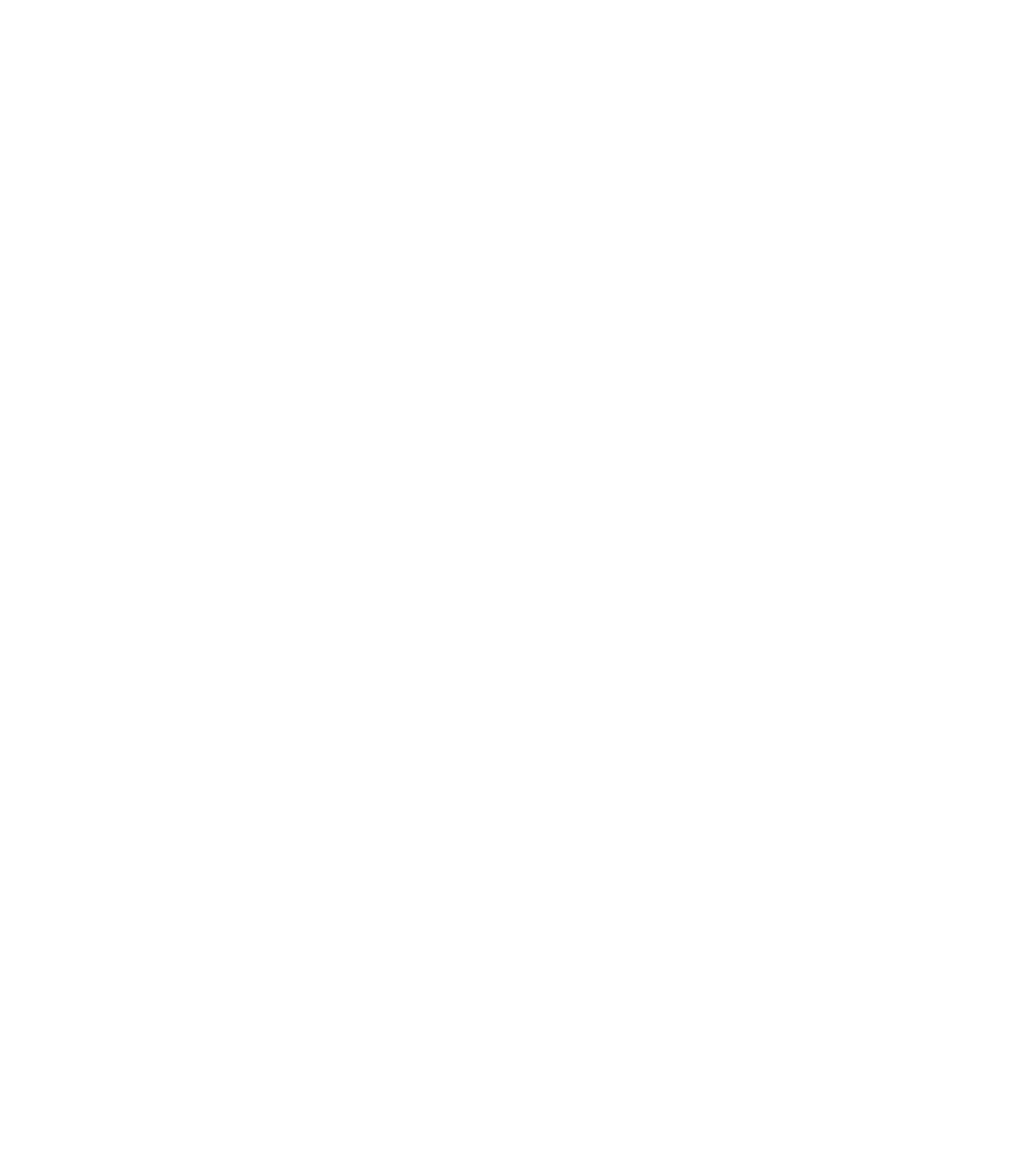
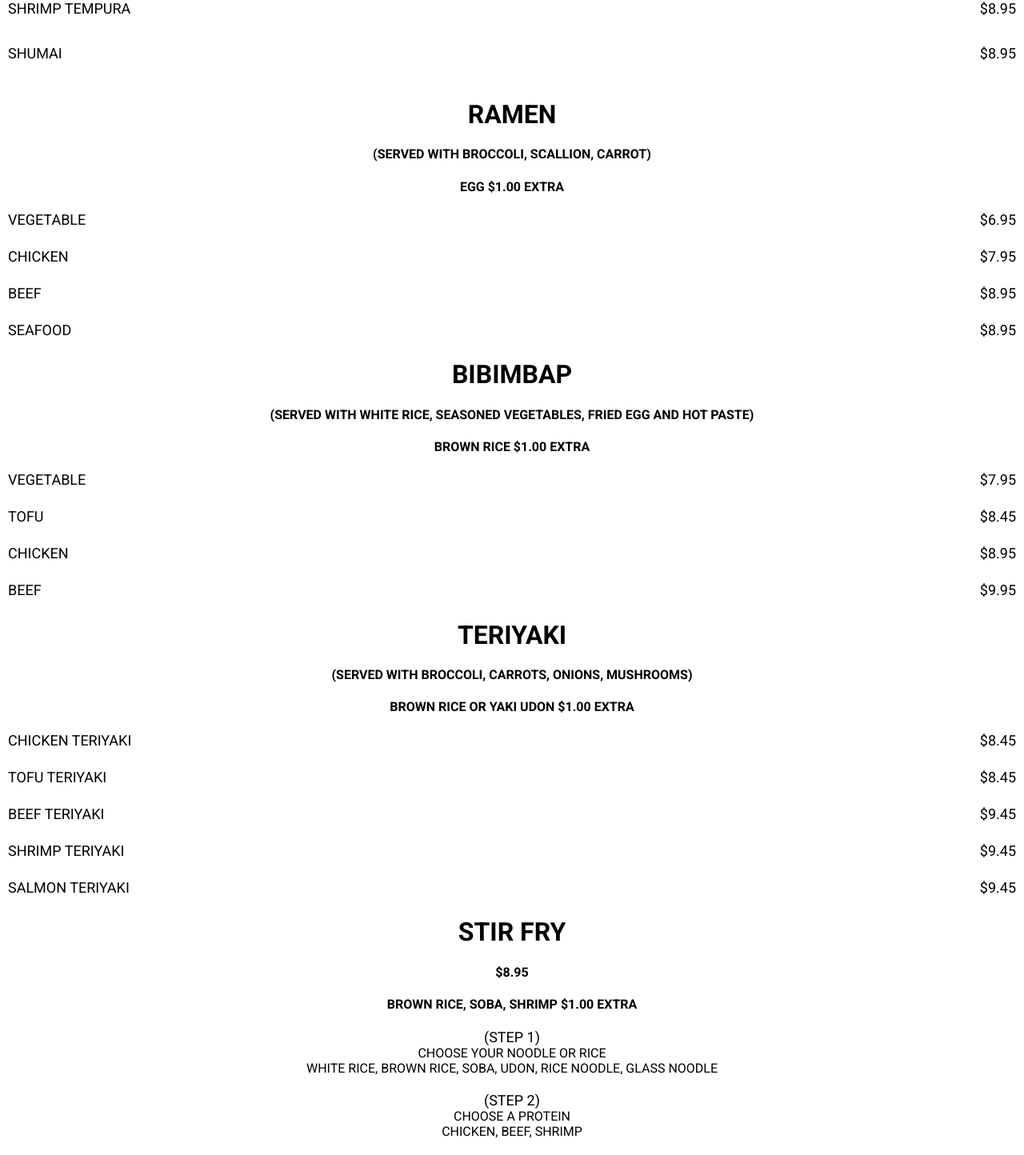
Before and after one commit to dpark926/tabletime, a React (Create React App) app in the folder tabletime/: page /lunch/asian in a window 1280 px wide. Shown: the part 859-2303 px from the top of the page at 80% size. Before the commit the page ends 800 px from the top, so only its background shows below. Built offline with nearby package versions, Linux system fonts and the light colour scheme.

Commit message:
import asian, burgers, paninis, salad, wraps, quesadillas

```diff
--- a/tabletime/src/components/lunch/Asian.js
+++ b/tabletime/src/components/lunch/Asian.js
@@ -1,12 +1,93 @@
 import React from 'react';
+import ASIAN_DATA from '../../data/lunch/ASIAN';
 
 function Asian () {
+  const udonData = ASIAN_DATA.UDON.items;
+  const ramenData = ASIAN_DATA.RAMEN.items;
+  const bibimbapData = ASIAN_DATA.BIBIMBAP.items;
+  const teriyakiData = ASIAN_DATA.TERIYAKI.items;
+  const stirFryData = ASIAN_DATA.STIR_FRY.items;
+
+  const udonItems = udonData.map( item => {
+    return (
+      <div className='item-box'>
+        <div className='item-left'>
+          <span className='item-name'>{ item.itemName }</span>
+          <span className='item-description'>{ item.itemDescription }</span>
+        </div>
+        <div className='item-right'>
+          <span className='item-price'>{ item.itemPrice }</span>
+        </div>
+      </div>
+    );
+  });
+
+  const ramenItems = ramenData.map( item => {
+    return (
+      <div className='item-box'>
+        <div className='item-left'>
+          <span className='item-name'>{ item.itemName }</span>
+          <span className='item-description'>{ item.itemDescription }</span>
+        </div>
+        <div className='item-right'>
+          <span className='item-price'>{ item.itemPrice }</span>
+        </div>
+      </div>
+    );
+  });
+
+  const bibimbapItems = bibimbapData.map( item => {
+    return (
+      <div className='item-box'>
+        <div className='item-left'>
+          <span className='item-name'>{ item.itemName }</span>
+          <span className='item-description'>{ item.itemDescription }</span>
+        </div>
+        <div className='item-right'>
+          <span className='item-price'>{ item.itemPrice }</span>
+        </div>
+      </div>
+    );
+  });
+
+  const teriyakiItems = teriyakiData.map( item => {
+    return (
+      <div className='item-box'>
+        <div className='item-left'>
+          <span className='item-name'>{ item.itemName }</span>
+          <span className='item-description'>{ item.itemDescription }</span>
+        </div>
+        <div className='item-right'>
+          <span className='item-price'>{ item.itemPrice }</span>
+        </div>
+      </div>
+    );
+  });
+
+  const stirFryItems = stirFryData.map( item => {
+    return (
+      <div className='lunch-item-box'>
+        <div>
+          <span className='item-name'>{ item.itemName }</span>
+        </div>
+        <div>
+          <span className='item-description'>{ item.itemDescription }</span>
+        </div>
+        <div>
+          <span className='item-price'>{ item.itemPrice }</span>
+        </div>
+      </div>
+    );
+  });
+
   return (
     <div>
-      [asian]
-      UDON
-      (SERVED WITH BROCCOLI, SCALLIONS, CARROTS, SEAWEED, YUBU) I SOBA $1.00 EXTRA
-      $6.95
+      <h1>UDON</h1>
+      <h4>(SERVED WITH BROCCOLI, SCALLIONS, CARROTS, SEAWEED, YUBU)</h4>
+      <h4>SOBA $1.00 EXTRA</h4>
+      <div className='menu-wrapper'>
+        { udonItems }
+        {/* $6.95
         VEGETABLE
         $7.95
         TOFU
@@ -17,30 +98,42 @@ function Asian () {
         $8.95
         SHRIMP TEMPURA
         $8.95
-      SHUMAI
-      RAMEN
-      (SERVED WITH BROCCOLI, SCALLION, CARROT) I EGG $1.00 EXTRA
-      $6.95
+        SHUMAI */}
+      </div>
+      <h1>RAMEN</h1>
+      <h4>(SERVED WITH BROCCOLI, SCALLION, CARROT)</h4>
+      <h4>EGG $1.00 EXTRA</h4>
+      <div>
+        { ramenItems }
+        {/* $6.95
         VEGETABLE
         $7.95
         CHICKEN
         $8.95
         BEEF
         $8.95
-      SEAFOOD
-      BIBIMBAP
-      (SERVED WITH WHITE RICE, SEASONED VEGETABLES, FRIED EGG AND HOT PASTE) I BROWN RICE $1.00 EXTRA
-      $7.95
+        SEAFOOD */}
+      </div>
+      <h1>BIBIMBAP</h1>
+      <h4>(SERVED WITH WHITE RICE, SEASONED VEGETABLES, FRIED EGG AND HOT PASTE)</h4>
+      <h4>BROWN RICE $1.00 EXTRA</h4>
+      <div>
+        { bibimbapItems }
+        {/* $7.95
         VEGETABLE
         $8.45
         TOFU
         $8.95
         CHICKEN
         $9.95
-      BEEF
-      TERIYAKI
-      (SERVED WITH BROCCOLI, CARROTS, ONIONS, MUSHROOMS) I BROWN RICE OR YAKI UDON $1.00 EXTRA
-      $8.45
+        BEEF */}
+      </div>
+      <h1>TERIYAKI</h1>
+      <h4>(SERVED WITH BROCCOLI, CARROTS, ONIONS, MUSHROOMS)</h4>
+      <h4>BROWN RICE OR YAKI UDON $1.00 EXTRA</h4>
+      <div>
+        { teriyakiItems }
+        {/* $8.45
         CHICKEN TERIYAKI
         $8.45
         TOFU TERIYAKI
@@ -49,17 +142,22 @@ function Asian () {
         $9.45
         SHRIMP TERIYAKI
         $9.45
-      SALMON TERIYAKI
-      STIR FRY
-      $8.95 I BROWN RICE, SOBA, SHRIMP $1.00 EXTRA
-      (STEP 1) CHOOSE YOUR NOODLE OR RICE
+        SALMON TERIYAKI */}
+      </div>
+      <h1>STIR FRY</h1>
+      <h4>$8.95</h4>
+      <h4>BROWN RICE, SOBA, SHRIMP $1.00 EXTRA</h4>
+      <div>
+        { stirFryItems }
+        {/* (STEP 1) CHOOSE YOUR NOODLE OR RICE
         WHITE RICE, BROWN RICE, SOBA, UDON, RICE NOODLE, GLASS NOODLE
         (STEP 2) CHOOSE A PROTEIN
         CHICKEN, BEEF, SHRIMP
         (STEP 3) CHOOSE VEGETABLES
         BOK CHOY, BEAN SPROUTS, BROCCOLI, CARROTS, MUSHROOMS, SCALLIONS, ONIONS, SNOW PEAS, ZUCCHINI, CILANTRO
         (STEP 4) CHOOSE A SAUCE
-      TERIYAKI, ASIAN BBQ, GARLIC, SWEET & SOUR, LEMON, COCONUT THAI CURRY
+        TERIYAKI, ASIAN BBQ, GARLIC, SWEET & SOUR, LEMON, COCONUT THAI CURRY */}
+      </div>
     </div>
   )
 }
--- a/tabletime/src/components/lunch/Burgers.js
+++ b/tabletime/src/components/lunch/Burgers.js
@@ -53,7 +53,7 @@ function Burgers () {
         </div> */}
     </div>
 
-      ADDITIONALS
+      {/* ADDITIONALS
       <ul>
       DELUXE BURGER SERVED WITH FRENCH FRIES, LETTUCE, TOMATOES, PICKLE
       $2.00 ADDITIONAL
@@ -63,7 +63,7 @@ function Burgers () {
       $0.50
       ADD BACON
       $1.00
-      </ul>
+      </ul> */}
     </div>
   )
 }
--- /dev/null
+++ b/tabletime/src/data/lunch/ASIAN.js
@@ -0,0 +1,157 @@
+const UDON = {
+  heading: 'UDON',
+  subHeading: '(SERVED WITH BROCCOLI, SCALLIONS, CARROTS, SEAWEED, YUBU) I SOBA $1.00 EXTRA',
+  items: [
+    {
+      itemName: 'VEGETABLE',
+      itemDescription: '',
+      itemPrice: '$6.95',
+    },
+    {
+      itemName: 'TOFU',
+      itemDescription: '',
+      itemPrice: '$7.95',
+    },
+    {
+      itemName: 'CHICKEN',
+      itemDescription: '',
+      itemPrice: '$7.95',
+    },
+    {
+      itemName: 'BEEF',
+      itemDescription: '',
+      itemPrice: '$8.95',
+    },
+    {
+      itemName: 'SHRIMP TEMPURA',
+      itemDescription: '',
+      itemPrice: '$8.95',
+    },
+    {
+      itemName: 'SHUMAI',
+      itemDescription: '',
+      itemPrice: '$8.95',
+    },
+  ]
+}
+
+const RAMEN = {
+  heading: 'RAMEN',
+  subHeading: '(SERVED WITH BROCCOLI, SCALLION, CARROT) I EGG $1.00 EXTRA',
+  items: [
+    {
+      itemName: 'VEGETABLE',
+      itemDescription: '',
+      itemPrice: '$6.95',
+    },
+    {
+      itemName: 'CHICKEN',
+      itemDescription: '',
+      itemPrice: '$7.95',
+    },
+    {
+      itemName: 'BEEF',
+      itemDescription: '',
+      itemPrice: '$8.95',
+    },
+    {
+      itemName: 'SEAFOOD',
+      itemDescription: '',
+      itemPrice: '$8.95',
+    },
+  ]
+}
+
+const BIBIMBAP = {
+  heading: 'BIBIMBAP',
+  subHeading: '(SERVED WITH BROCCOLI, SCALLION, CARROT) I EGG $1.00 EXTRA',
+  items: [
+    {
+      itemName: 'VEGETABLE',
+      itemDescription: '',
+      itemPrice: '$7.95',
+    },
+    {
+      itemName: 'TOFU',
+      itemDescription: '',
+      itemPrice: '$8.45',
+    },
+    {
+      itemName: 'CHICKEN',
+      itemDescription: '',
+      itemPrice: '$8.95',
+    },
+    {
+      itemName: 'BEEF',
+      itemDescription: '',
+      itemPrice: '$9.95',
+    },
+  ]
+}
+
+const TERIYAKI = {
+  heading: 'TERIYAKI',
+  subHeading: '(SERVED WITH BROCCOLI, CARROTS, ONIONS, MUSHROOMS) I BROWN RICE OR YAKI UDON $1.00 EXTRA',
+  items: [
+    {
+      itemName: 'CHICKEN TERIYAKI',
+      itemDescription: '',
+      itemPrice: '$8.45',
+    },
+    {
+      itemName: 'TOFU TERIYAKI',
+      itemDescription: '',
+      itemPrice: '$8.45',
+    },
+    {
+      itemName: 'BEEF TERIYAKI',
+      itemDescription: '',
+      itemPrice: '$9.45',
+    },
+    {
+      itemName: 'SHRIMP TERIYAKI',
+      itemDescription: '',
+      itemPrice: '$9.45',
+    },
+    {
+      itemName: 'SALMON TERIYAKI',
+      itemDescription: '',
+      itemPrice: '$9.45',
+    },
+  ]
+}
+
+const STIR_FRY = {
+  heading: 'STIR FRY',
+  subHeading: '$8.95 I BROWN RICE, SOBA, SHRIMP $1.00 EXTRA',
+  items: [
+    {
+      itemName: '(STEP 1)',
+      itemDescription: 'CHOOSE YOUR NOODLE OR RICE',
+      itemPrice: 'WHITE RICE, BROWN RICE, SOBA, UDON, RICE NOODLE, GLASS NOODLE'
+    },
+    {
+      itemName: '(STEP 2)',
+      itemDescription: 'CHOOSE A PROTEIN',
+      itemPrice: 'CHICKEN, BEEF, SHRIMP'
+    },
+    {
+      itemName: '(STEP 3)',
+      itemDescription: 'CHOOSE VEGETABLES',
+      itemPrice: 'BOK CHOY, BEAN SPROUTS, BROCCOLI, CARROTS, MUSHROOMS, SCALLIONS, ONIONS, SNOW PEAS, ZUCCHINI, CILANTRO'
+    },
+    {
+      itemName: '(STEP 4)',
+      itemDescription: 'CHOOSE A SAUCE',
+      itemPrice: 'TERIYAKI, ASIAN BBQ, GARLIC, SWEET & SOUR, LEMON, COCONUT THAI CURRY'
+    },
+  ]
+}
+
+export default {
+  UDON,
+  RAMEN,
+  BIBIMBAP,
+  TERIYAKI,
+  STIR_FRY
+};
--- a/tabletime/src/data/lunch/BURGERS.js
+++ b/tabletime/src/data/lunch/BURGERS.js
@@ -29,14 +29,29 @@ const BURGERS = {
     },
     {
       itemName: 'CALIFORNIA BURGER',
-      itemDescription: '',
+      itemDescription: 'BACON AVOCADO, ALFALFA SPROUTS, LETTUCE, TOMATOES',
       itemPrice: '$6.95'
     },
     {
-      itemName: 'BACON AVOCADO, ALFALFA SPROUTS, LETTUCE, TOMATOES',
+      itemName: 'DELUXE BURGER',
+      itemDescription: 'SERVED WITH FRENCH FRIES, LETTUCE, TOMATOES, PICKLE',
+      itemPrice: '$2.00 ADDITIONAL'
+    },
+    {
+      itemName: 'ADD TOMATOES',
       itemDescription: '',
-      itemPrice: '',
-    }
+      itemPrice: '$0.50'
+    },
+    {
+      itemName: 'ADD CHEESE',
+      itemDescription: '',
+      itemPrice: '$0.50'
+    },
+    {
+      itemName: 'ADD BACON',
+      itemDescription: '',
+      itemPrice: '$1.00'
+    },
   ]
 }
 
--- a/tabletime/src/data/lunch/PANINIS.js
+++ b/tabletime/src/data/lunch/PANINIS.js
@@ -1,4 +1,4 @@
-const paninis = {
+const PANINIS = {
   heading: 'PRESSED PANINI SANDWICHES',
   subHeading: '$7.45',
   items: [
@@ -69,3 +69,5 @@ const paninis = {
     },
   ]
 }
+
+export default PANINIS;
--- a/tabletime/src/data/lunch/QUESADILLAS.js
+++ b/tabletime/src/data/lunch/QUESADILLAS.js
@@ -1,21 +1,23 @@
-const quesadillas = {
+const QUESADILLAS = {
   heading: 'QUESADILLA',
   subHeading: '',
   items: [
     {
-      itemName: 'CHEESE'
+      itemName: 'CHEESE',
       itemDescription: 'MONTEREY JACK & CHEDDAR CHEESE, PEPPERS, ONIONS, SLICED CHILIES',
       itemPrice: '$6.95'
     },
     {
-      itemName: 'GRILLED CHICKEN'
+      itemName: 'GRILLED CHICKEN',
       itemDescription: 'MONTEREY JACK & CHEDDAR CHEESE, PEPPERS, ONIONS, SLICED CHILIES',
       itemPrice: '$7.95'
     },
     {
-      itemName: 'GRILLED STEAK'
+      itemName: 'GRILLED STEAK',
       itemDescription: 'MONTEREY JACK & CHEDDAR CHEESE, PEPPERS, ONIONS, SLICED CHILIES',
       itemPrice: '$7.95'
     },
   ]
 }
+
+export default QUESADILLAS;
--- a/tabletime/src/data/lunch/WRAPS.js
+++ b/tabletime/src/data/lunch/WRAPS.js
@@ -1,4 +1,4 @@
-const wraps = {
+const WRAPS = {
   heading: 'WRAPS',
   subHeading: '$7.95',
   items: [
@@ -39,3 +39,5 @@ const wraps = {
     },
   ]
 }
+
+export default WRAPS;
```
Also changed, not shown: tabletime/src/components/lunch/Paninis.js (+26 -4 lines), tabletime/src/components/lunch/Quesadillas.js (+22 -11 lines), tabletime/src/components/lunch/Salads.js (+4 -6 lines), tabletime/src/components/lunch/Wraps.js (+23 -16 lines). Lines whose indentation alone changed are shown as unchanged.
